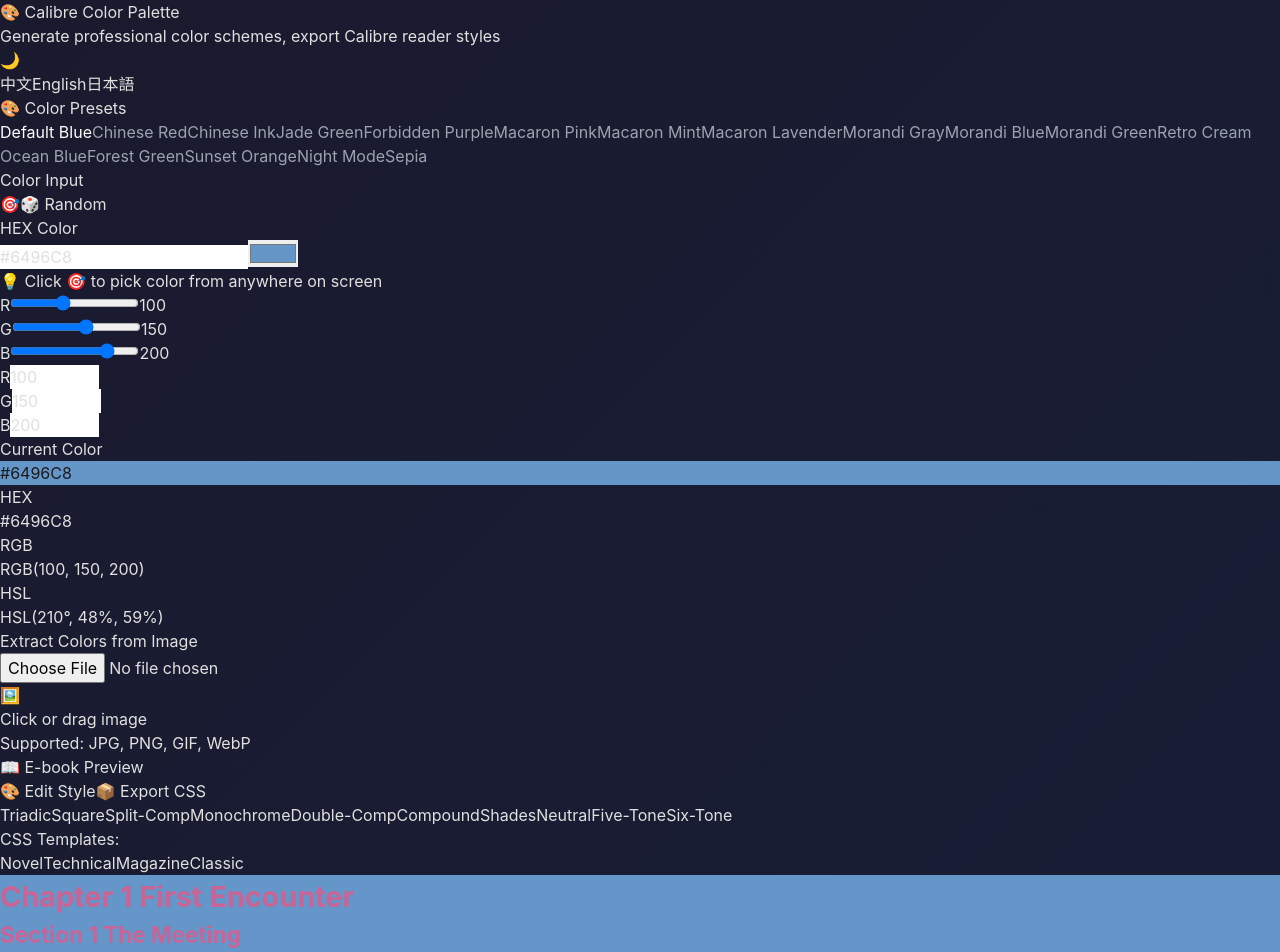
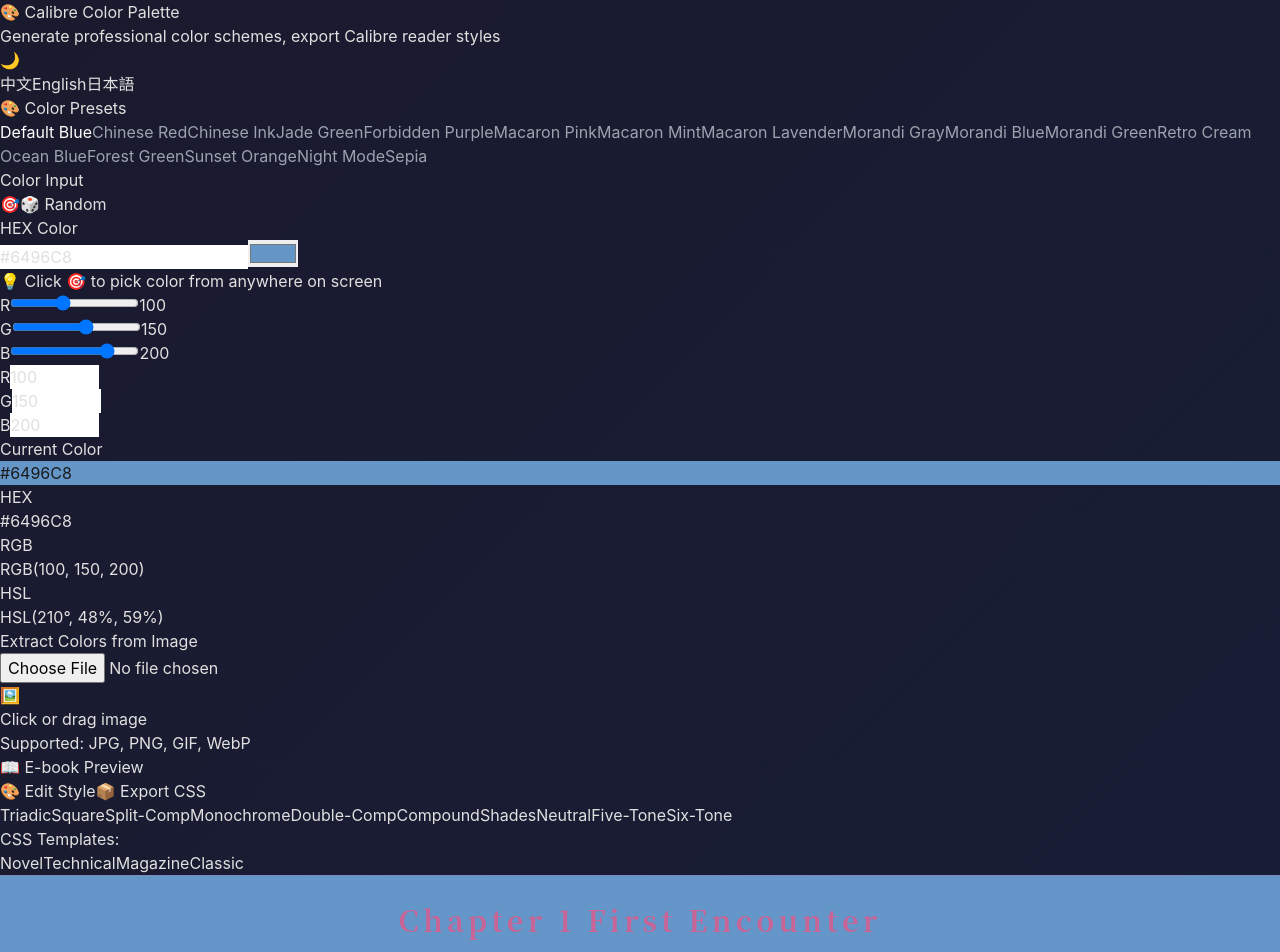
Before and after one commit to HumSunTT/Calibre-ColorPalette, a React (Vite) app: page / in a window 1280 px wide. Shown: the top 952 px of the page. Built offline with nearby package versions, Linux system fonts and the light colour scheme.

Commit message:
feat: apply CSS template styles to preview area in real-time

```diff
--- a/src/components/TextPreview.tsx
+++ b/src/components/TextPreview.tsx
@@ -62,25 +62,153 @@
     t('sampleText.paragraph3'),
   ];
 
-  const getTextStyleCSS = (style: TextStyle): React.CSSProperties => ({
-    color: style.color,
-    fontWeight: style.bold ? 700 : 400,
-    fontStyle: style.italic ? 'italic' : 'normal',
-    textDecoration: style.underline ? 'underline' : 'none',
-    fontSize: `${style.fontSize}%`,
-  });
+  const getPreviewStyle = (templateId: string, settings: StyleSettings): React.CSSProperties => {
+    const baseStyle: React.CSSProperties = {
+      backgroundColor: settings.bg,
+      color: settings.text,
+    };
+
+    switch (templateId) {
+      case 'novel':
+        return {
+          ...baseStyle,
+          fontFamily: '"Noto Serif CJK SC", "Source Han Serif CN", Georgia, serif',
+          lineHeight: 1.9,
+          background: settings.bg,
+        };
+      case 'technical':
+        return {
+          ...baseStyle,
+          fontFamily: '"Noto Sans CJK SC", "Source Han Sans CN", -apple-system, sans-serif',
+          lineHeight: 1.7,
+        };
+      case 'magazine':
+        return {
+          ...baseStyle,
+          fontFamily: '"Noto Sans CJK SC", "Helvetica Neue", sans-serif',
+          lineHeight: 1.75,
+          background: `linear-gradient(135deg, ${settings.bg} 0%, ${settings.h1.color}08 50%, ${settings.h2.color}08 100%)`,
+        };
+      case 'classic':
+        return {
+          ...baseStyle,
+          fontFamily: '"Noto Serif CJK SC", "Source Han Serif CN", "Georgia", "Times New Roman", serif',
+          lineHeight: 1.85,
+          background: settings.bg,
+        };
+      default:
+        return baseStyle;
+    }
+  };
+
+  const getHeadingStyle = (templateId: string, level: 'h1' | 'h2' | 'h3', baseStyle: TextStyle): React.CSSProperties => {
+    const common: React.CSSProperties = {
+      color: baseStyle.color,
+      fontWeight: baseStyle.bold ? 700 : 400,
+      fontStyle: baseStyle.italic ? 'italic' : 'normal',
+      textDecoration: baseStyle.underline ? 'underline' : 'none',
+      fontSize: `${baseStyle.fontSize}%`,
+    };
+
+    if (templateId === 'novel') {
+      if (level === 'h1') {
+        return {
+          ...common,
+          textAlign: 'center',
+          letterSpacing: '0.15em',
+          borderTop: `1px solid ${baseStyle.color}40`,
+          borderBottom: `1px solid ${baseStyle.color}40`,
+          padding: '0.6em 0',
+        };
+      }
+      if (level === 'h2') {
+        return {
+          ...common,
+          borderLeft: `2px solid ${baseStyle.color}60`,
+          paddingLeft: '0.5em',
+        };
+      }
+    }
+
+    if (templateId === 'technical') {
+      if (level === 'h1') {
+        return {
+          ...common,
+          textAlign: 'left',
+          borderBottom: `3px solid ${baseStyle.color}`,
+          paddingBottom: '0.4em',
+        };
+      }
+      if (level === 'h2') {
+        return {
+          ...common,
+          borderBottom: `2px solid ${baseStyle.color}60`,
+          paddingBottom: '0.3em',
+        };
+      }
+      if (level === 'h3') {
+        return {
+          ...common,
+          borderLeft: `4px solid ${baseStyle.color}`,
+          paddingLeft: '0.8em',
+        };
+      }
+    }
+
+    if (templateId === 'magazine') {
+      if (level === 'h1') {
+        return {
+          ...common,
+          textAlign: 'center',
+          background: `linear-gradient(90deg, ${baseStyle.color}15, ${baseStyle.color}25, ${baseStyle.color}15)`,
+          borderRadius: '8px',
+          padding: '0.8em 1.5em',
+        };
+      }
+      if (level === 'h2') {
+        return {
+          ...common,
+          background: `linear-gradient(90deg, ${baseStyle.color}12 0%, transparent 100%)`,
+          borderLeft: `5px solid ${baseStyle.color}`,
+          borderRadius: '0 6px 6px 0',
+          padding: '0.6em 1em',
+        };
+      }
+    }
+
+    if (templateId === 'classic') {
+      if (level === 'h1') {
+        return {
+          ...common,
+          textAlign: 'center',
+          letterSpacing: '0.2em',
+        };
+      }
+      if (level === 'h2') {
+        return {
+          ...common,
+          border: `1px solid ${baseStyle.color}40`,
+          borderLeft: `4px solid ${baseStyle.color}`,
+          background: `linear-gradient(90deg, ${baseStyle.color}08, transparent)`,
+          padding: '0.5em 1em',
+        };
+      }
+    }
+
+    return common;
+  };
 
   const renderParagraph = (text: string, index: number) => {
     if (text === t('sampleText.chapter')) {
       return (
-        <h1 key={index} className="text-3xl mb-4 mt-6" style={getTextStyleCSS(styleSettings.h1)}>
+        <h1 key={index} className="text-3xl mb-4 mt-6" style={getHeadingStyle(selectedTemplate, 'h1', styleSettings.h1)}>
           {text}
         </h1>
       );
     }
     if (text === t('sampleText.section1') || text === t('sampleText.section2')) {
       return (
-        <h2 key={index} className="text-xl mb-3 mt-5" style={getTextStyleCSS(styleSettings.h2)}>
+        <h2 key={index} className="text-xl mb-3 mt-5" style={getHeadingStyle(selectedTemplate, 'h2', styleSettings.h2)}>
           {text}
         </h2>
       );
@@ -101,11 +229,17 @@
       }
     }
 
+    const pStyle: React.CSSProperties = {
+      color: textColor,
+      textIndent: selectedTemplate === 'technical' ? 0 : '2em',
+      lineHeight: selectedTemplate === 'novel' ? 1.9 : selectedTemplate === 'classic' ? 1.85 : 1.75,
+    };
+
     return (
       <p
         key={index}
         className="mb-4 text-justify"
-        style={{ color: textColor, textIndent: '2em' }}
+        style={pStyle}
         dangerouslySetInnerHTML={{ __html: content }}
       />
     );
@@ -174,9 +308,9 @@
       <div className="grid grid-cols-1 xl:grid-cols-2 gap-4">
         <div
           className="rounded-xl p-8 shadow-xl transition-all duration-300 min-h-[500px]"
-          style={{ backgroundColor: styleSettings.bg }}
+          style={getPreviewStyle(selectedTemplate, styleSettings)}
         >
-          <div className="max-w-none font-serif text-lg leading-relaxed">
+          <div className="max-w-none text-lg leading-relaxed">
             {sampleParagraphs.map((p, i) => renderParagraph(p, i))}
           </div>
         </div>
```
